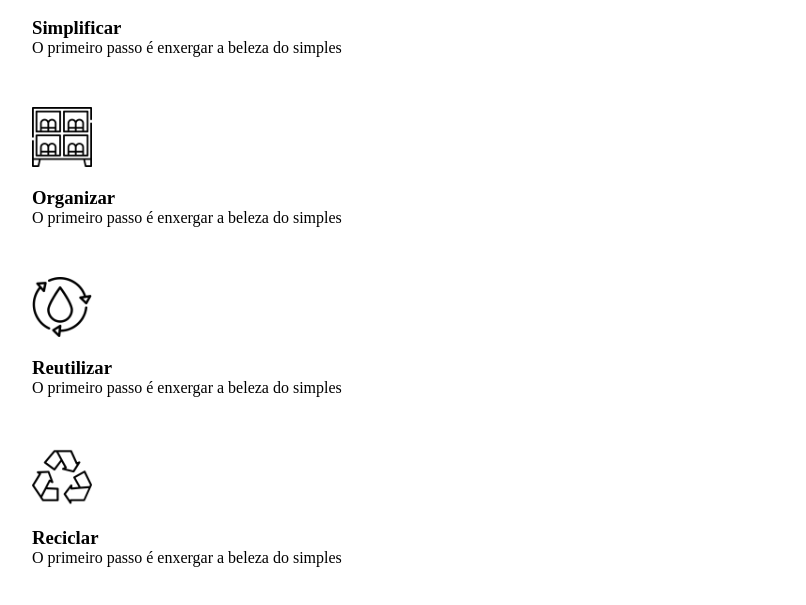
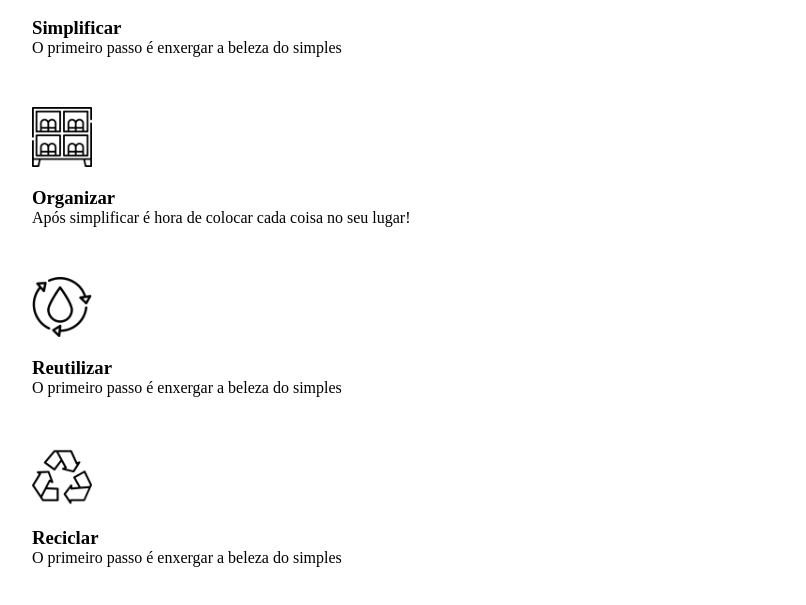
Before and after one commit to natanaellopes/meu-primeiro-site-8, a plain HTML site: page index.html in a window 1280 px wide. Shown: the part 1666-2271 px from the top of the page, without its empty margins (32-838 px from the left). Drawn offline with Linux system fonts and the light colour scheme.

Commit message:
alterei uma coisa

```diff
--- a/index.html
+++ b/index.html
@@ -34,7 +34,7 @@
         <div class="etapas">
             <img class="etapas-img" src="img/organizar.png" alt="simplicidade" />
             <h3>Organizar</h3>
-            <p>O primeiro passo é enxergar a beleza do simples</p>
+            <p>Após simplificar é hora de colocar cada coisa no seu lugar!</p>
         </div>
         <div class="etapas">
             <img class="etapas-img" src="img/reutilizar.png" alt="simplicidade" />
```
